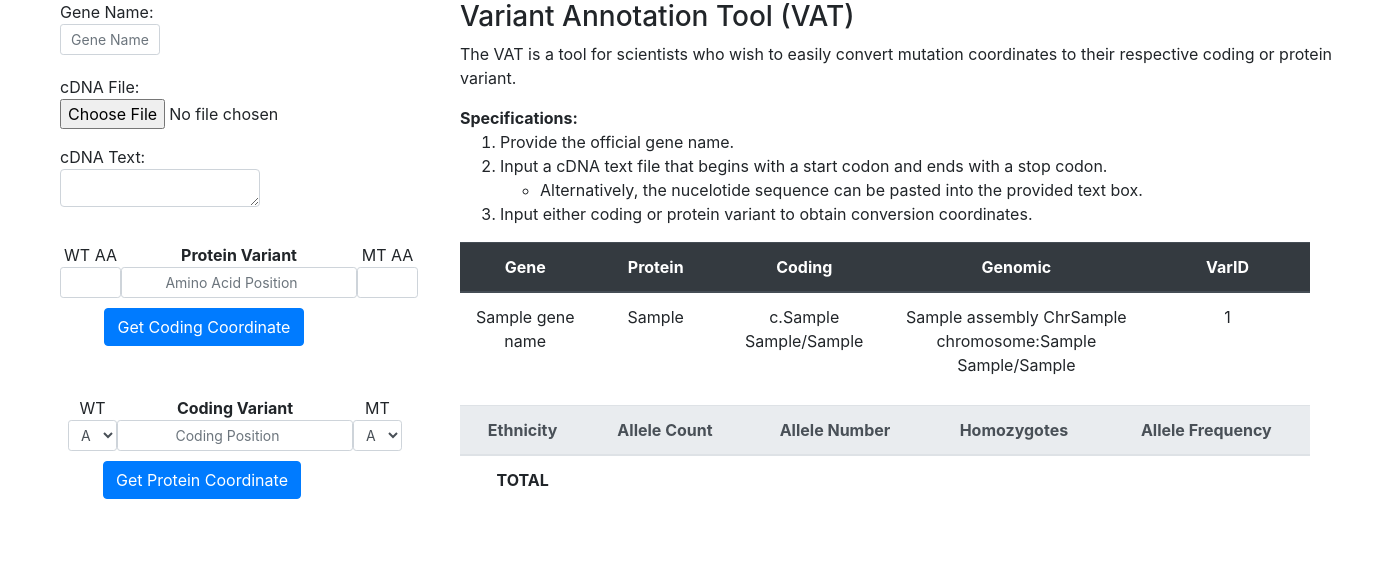
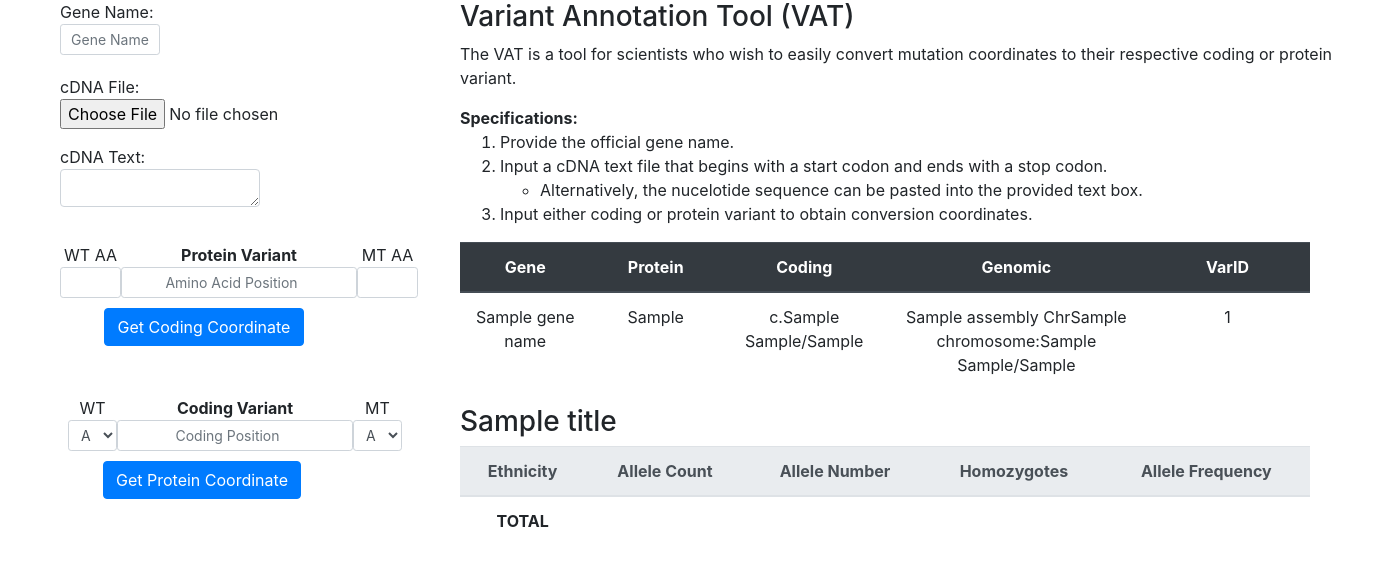
Before and after one commit to JustinzGit/variant_conversion_tool, a Django app: template conversion/templates/conversion/protein.html in a window 1400 px wide. Shown: the part 110-676 px from the top of the page. Run offline with Django 3.2, Linux system fonts and the light colour scheme; tables that the repository leaves empty hold one stand-in row (values such as "Sample post"); the template is opened without the code that fills it: values that come from a table or form of the project are taken from there, most other values are stand-ins (such as "Sample title", 1, 10 or a date in 2020); some libraries are stand-ins or nearby versions.

Commit message:
add table title

```diff
--- a/conversion/templates/conversion/protein.html
+++ b/conversion/templates/conversion/protein.html
@@ -25,6 +25,7 @@
     </table>
 
     <table id="gnomad_table" class="table">
+        <h3>{{ title }}</h3>
         <thead class="thead-light">
             <th scope="col">Ethnicity</th>
             <th scope="col">Allele Count</th>
--- a/conversion/views.py
+++ b/conversion/views.py
@@ -81,9 +81,11 @@
         gnomad_data = Gnomad.get_gnomad_data(strand, chromosome, gdna_start, wt_nt, mt_nt)
 
         if gnomad_data['genome'] is not None:
+            title = f"{variant_id} - gnomAd - Genomes"
             gnomad_data = gnomad_data['genome']
 
         else:
+            title = f"{variant_id} - gnomAd - Exomes"
             gnomad_data = gnomad_data['exome']
 
         # Zip variant lists to iterate over together in html
@@ -94,7 +96,8 @@
                     "variants": variants,
                     "protein_variant": protein_variant,
                     "variant_id": variant_id,
-                    "gnomad_data": gnomad_data
+                    "gnomad_data": gnomad_data,
+                    "title": title
                 })
 
     return render(request, "conversion/index.html")
```
